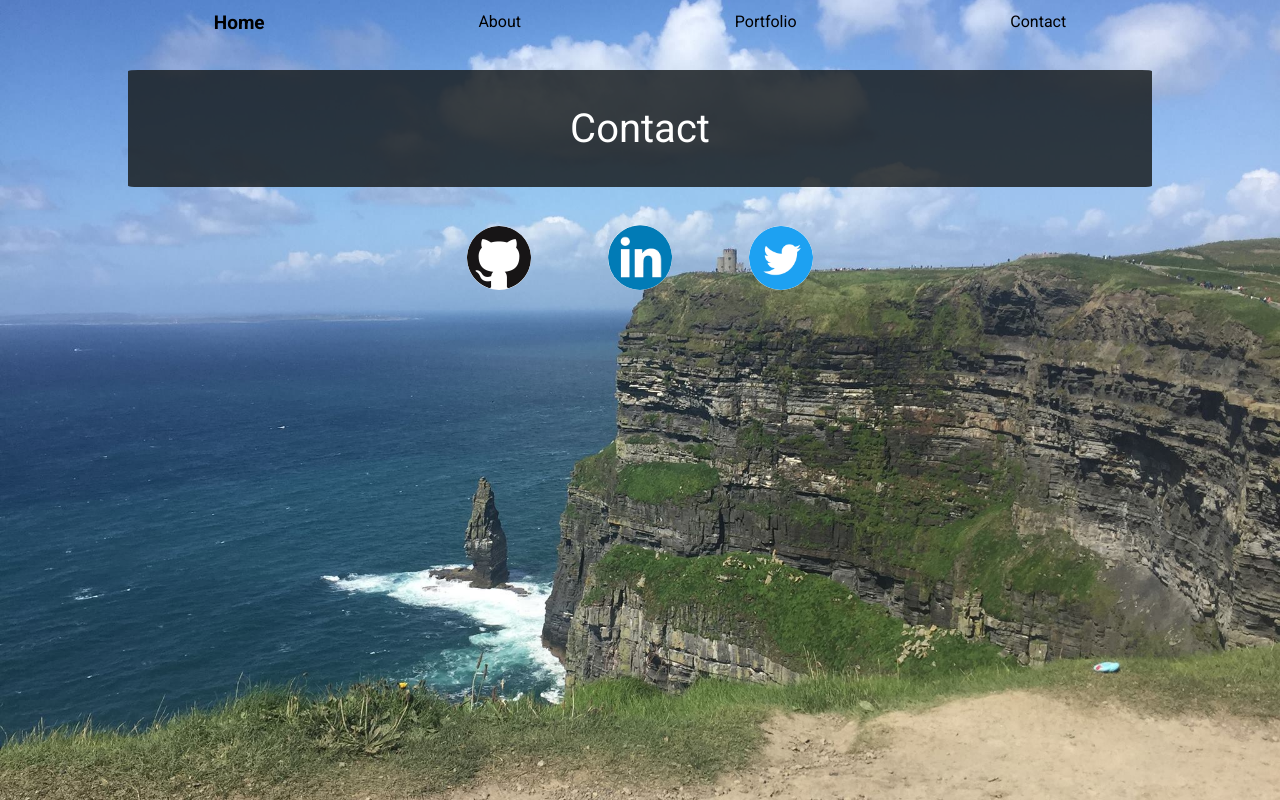
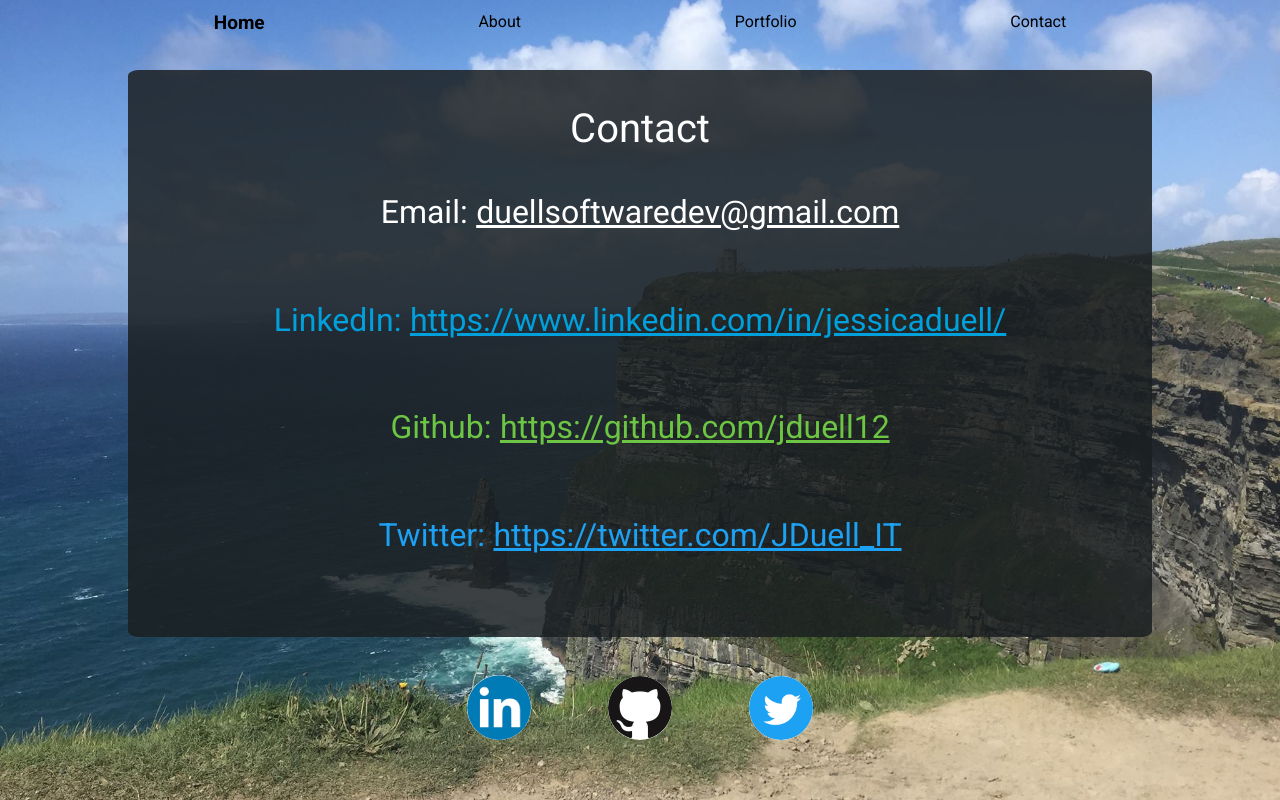
Before and after one commit to jduell12/Portfolio, a React (Create React App) app: page /Contact in a window 1280 px wide. Built offline with nearby package versions, Linux system fonts and the light colour scheme.

Commit message:
added content to contact page

```diff
--- a/src/components/Contact.js
+++ b/src/components/Contact.js
@@ -2,8 +2,32 @@ import React from 'react';
 
 const Contact = () => {
     return (
-        <div className="background">
+        <div className="background contact">
             <h1>Contact</h1>
+            <div className="email">
+                <h2>Email:</h2>
+                <a href="mailto:duellsoftwaredev@gmail.com">
+                    <h2>duellsoftwaredev@gmail.com</h2>
+                </a>
+            </div>
+            <div className="linkedin">
+                <h2>LinkedIn: </h2>
+                <a href="https://www.linkedin.com/in/jessicaduell/" target="blank">
+                    <h2>https://www.linkedin.com/in/jessicaduell/</h2>
+                </a>
+            </div>
+            <div className="github">
+                <h2>Github: </h2>
+                <a href="https://github.com/jduell12" target="blank">
+                    <h2>https://github.com/jduell12</h2>
+                </a>
+            </div>
+            <div className="twitter">
+                <h2>Twitter: </h2>
+                <a href="https://twitter.com/JDuell_IT" target="blank">
+                    <h2>https://twitter.com/JDuell_IT</h2>
+                </a>
+            </div>
         </div>
     )
 }
--- a/src/components/Footer.js
+++ b/src/components/Footer.js
@@ -8,8 +8,8 @@ import twitter from '../imgs/footer/twitter.png';
 const Footer = () => {
     return(
         <footer id = "footer">
+            <a href="https://www.linkedin.com/in/jessicaduell/" target="blank"><img src={linkedIn} alt="linkedIn" /></a>
             <a href="https://github.com/jduell12" target="blank"><img src={github} alt="github" /></a>
-            <a href="https://www.linkedin.com/in/jessicaduell/" target="blank"><img src={linkedIn} alt="linkedIn" /></a>
             <a href="https://twitter.com/JDuell_IT" target="blank"><img class="twitter" src={twitter} alt="twitter" /></a>
         </footer>
     )
--- a/src/styles/css/index.css
+++ b/src/styles/css/index.css
@@ -289,6 +289,35 @@ nav {
   justify-content: center;
   align-items: center;
 }
+.contact .email,
+.contact .github,
+.contact .linkedin,
+.contact .twitter {
+  margin: 2%;
+  display: flex;
+  justify-content: center;
+  padding: 3%;
+}
+.contact .email a,
+.contact .github a,
+.contact .linkedin a,
+.contact .twitter a {
+  color: white;
+  margin-left: 1%;
+  text-decoration: underline;
+}
+.contact .github > h2,
+.contact .github > a {
+  color: #6cc644;
+}
+.contact .linkedin > h2,
+.contact .linkedin > a {
+  color: #00a0dc;
+}
+.contact .twitter > h2,
+.contact .twitter > a {
+  color: #1da1f2;
+}
 #footer img {
   width: 5%;
   margin: 0 3%;
--- /dev/null
+++ b/src/styles/less/contact.less
@@ -0,0 +1,26 @@
+.contact{
+    .email, .github, .linkedin, .twitter{
+        margin: 2%;
+        display: flex;
+        justify-content: center;
+        padding: 3%;
+
+        a{
+            color: white;
+            margin-left: 1%;
+            text-decoration: underline;
+        }
+    }
+
+    .github > h2, .github > a{
+        color: #6cc644;
+    }
+
+    .linkedin > h2, .linkedin > a{
+        color: #00a0dc;
+    }
+
+    .twitter > h2, .twitter > a{
+        color: #1da1f2;
+    }
+}
--- a/src/styles/less/index.less
+++ b/src/styles/less/index.less
@@ -18,5 +18,8 @@
 //about styles
 @import "about";
 
+//contact styles
+@import "contact";
+
 //footer styles
 @import "footer";
```
